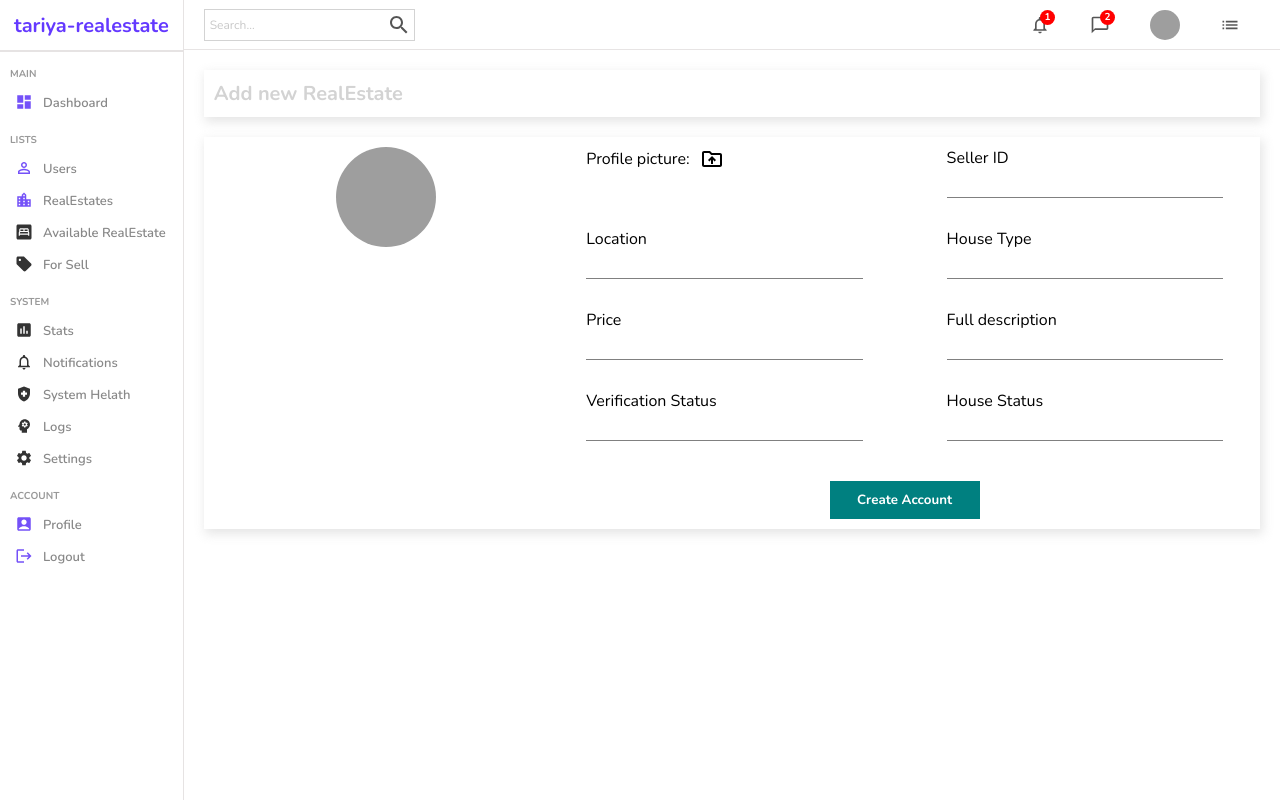
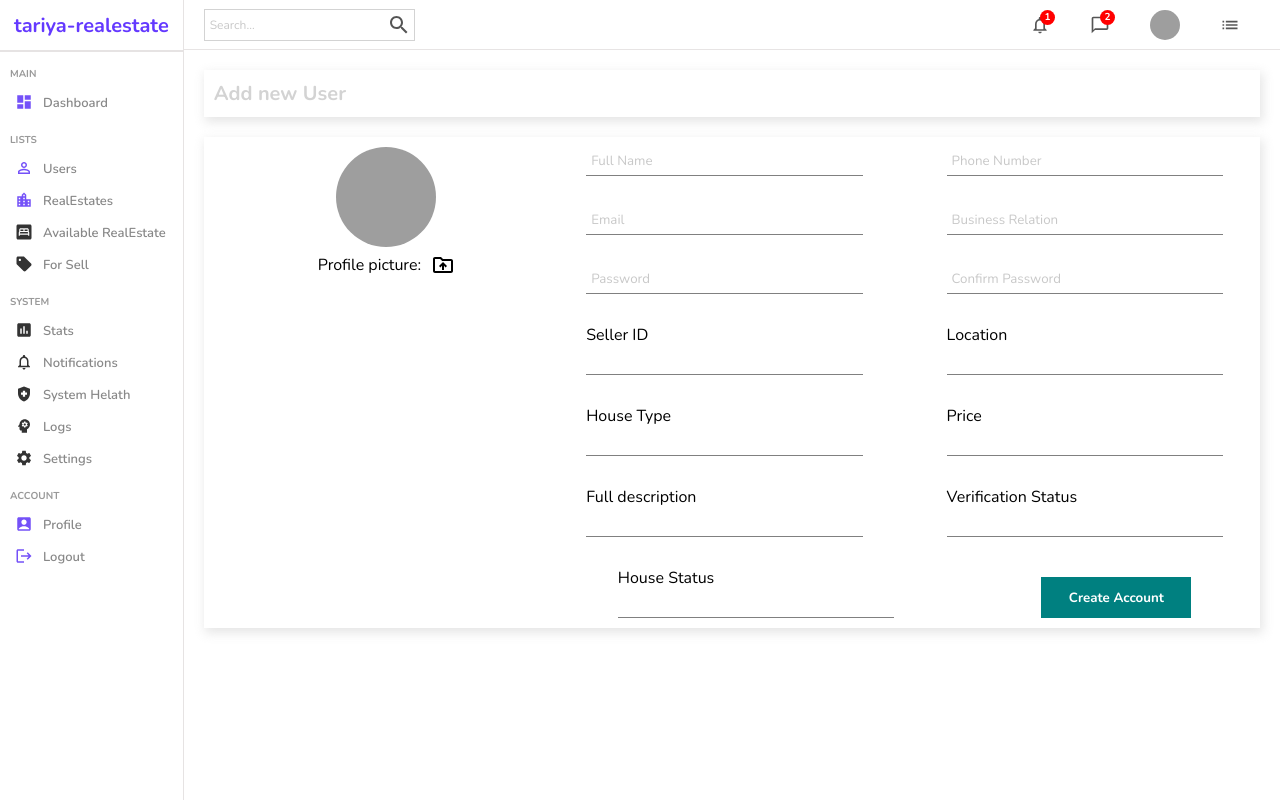
Before and after one commit to jabezdubale/Tariya-Real-Estate-WebApp, a React (Create React App) app: page /realEstate/new in a window 1280 px wide. Built offline with nearby package versions, Linux system fonts and the light colour scheme; grey boxes are pictures that could not be loaded.

Commit message:
added _redirects file for netlify

```diff
--- a/src/pages/new/New.jsx
+++ b/src/pages/new/New.jsx
@@ -13,17 +13,42 @@ const New = ({inputs,title}) => {
             <div className="newContainer">
                 <Navbar/>
                 <div className="top">
-                    <h1>{title}</h1>
+                    <h1>Add new User</h1>
                 </div>
                 <div className="bottom">
                     <div className="left">
                         <img src= {file ? URL.createObjectURL(file) : "https://icon-library.com/images/no-image-icon/no-image-icon-0.jpg"} alt="" />
-                    </div>
-                    <div className="right">
-                        <form>
                         <div className="formInput">
                                 <label htmlFor="file">Profile picture: <DriveFolderUploadOutlinedIcon className="icon"/></label>
                                 <input type="file" id="file" onChange={(e) => setFile(e.target.files[0])} style={{display:"none"}}/>
+                            </div>
+                    </div>
+
+                    <div className="right">
+                        <form>
+
+                            <div className="formInput">
+                                <input type="text" placeholder="Full Name" />
+                            </div>
+
+                            <div className="formInput">
+                                <input type="text" placeholder="Phone Number" />
+                            </div>
+
+                            <div className="formInput">
+                                <input type="email" placeholder="Email" />
+                            </div>
+
+                            <div className="formInput">
+                                <input type="text" placeholder="Business Relation" />
+                            </div>
+
+                            <div className="formInput">
+                                <input type="password" placeholder="Password" />
+                            </div>
+
+                            <div className="formInput">
+                                <input type="password" placeholder="Confirm Password" />
                             </div>
 
                             {inputs.map((input) => (
--- a/src/pages/new/new.scss
+++ b/src/pages/new/new.scss
@@ -25,6 +25,25 @@
                     height: 100px;
                     border-radius: 50%;
                     object-fit: cover;
+                }
+
+                .formInput{
+                    label{
+                        display:inline-flex;
+                        align-items: center;
+                        gap: 10px;
+
+                        .icon{
+                            cursor: pointer;
+                        }
+                    }
+
+                    input{
+                        width: 100%;
+                        padding: 5px;
+                        border: none;
+                        border-bottom: 1px solid gray;
+                    }
                 }
             }
 
```
Also changed, not shown: 1 other file (tests, documents, lock files or other folders).
